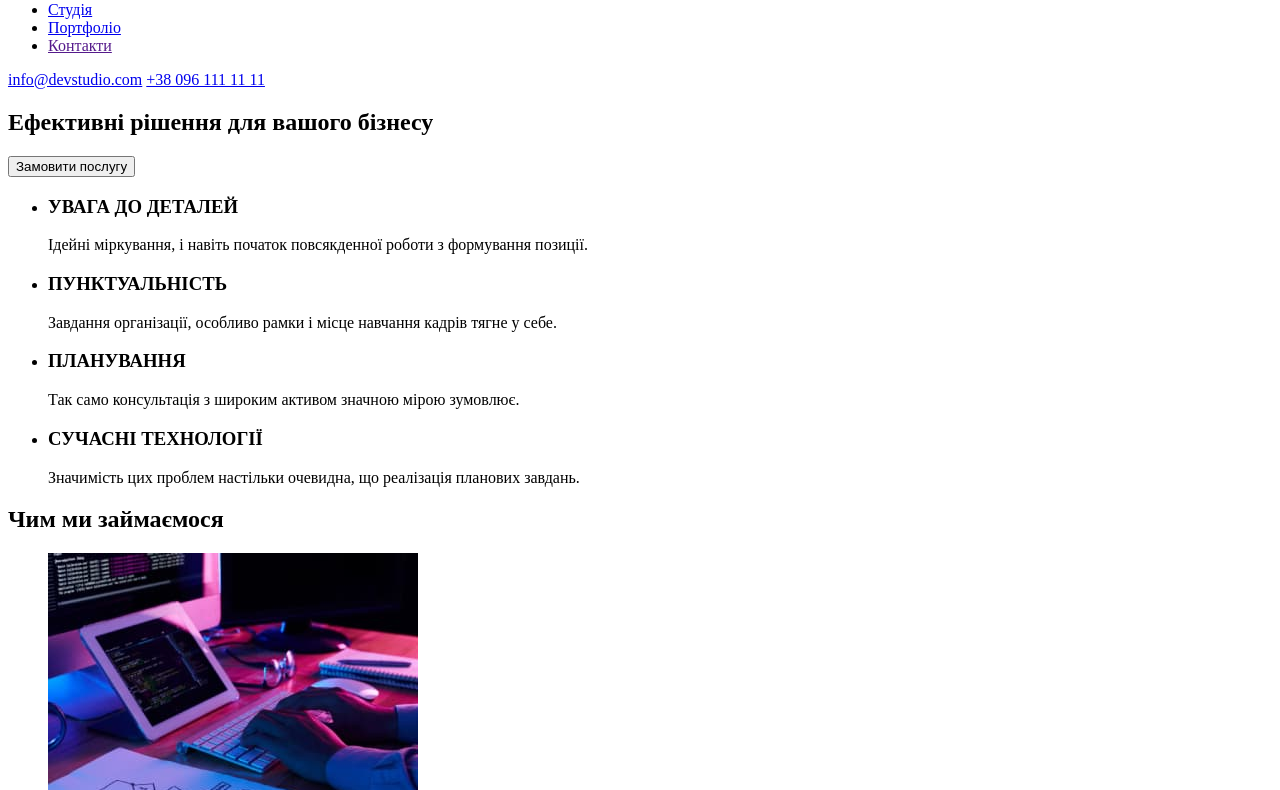
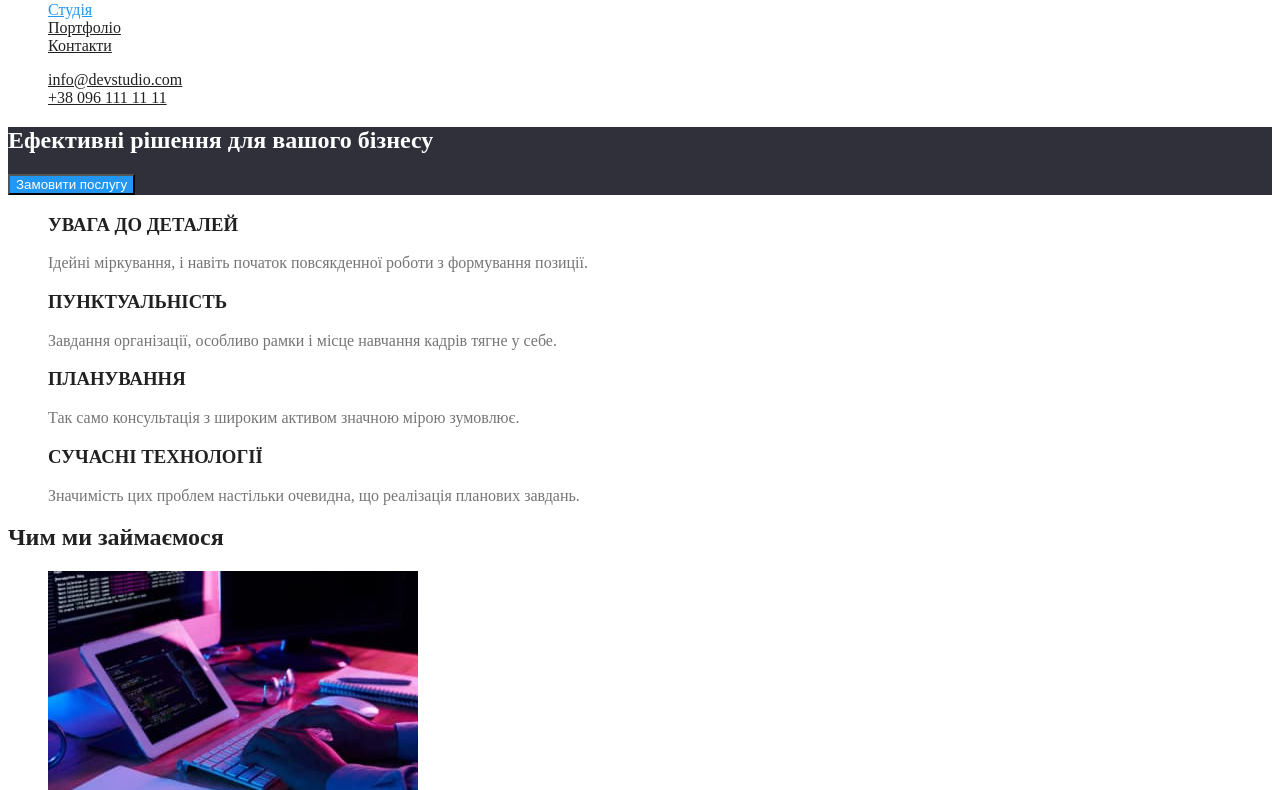
Before and after one commit to anastizs/goit-markup-hw-03, a plain HTML site: page index.html in a window 1280 px wide. Shown: the part 41-831 px from the top of the page. Drawn offline with Linux system fonts and the light colour scheme.

Commit message:
Приміняє стилі

```diff
--- a/css/styles.css
+++ b/css/styles.css
@@ -0,0 +1,84 @@
+:root{
+    --primery-text-color:#212121;
+    --title-text-color:#757575;
+    --accent-color: #2196F3;
+    --hero-title: #ffffff;
+    --bgr-color:#2F303A;
+
+}
+
+
+/* Основний колір тексту */
+body{
+    color: var(--primery-text-color);
+    background-color: var(--hero-title);
+}
+ /* другорядний колір тексту #757575*/
+  /* другорядний колір тексту #ffffff*/
+  /* Акцент #2196F3 */
+  /* другорядний фон #F5F4FA */
+  /* другорядний фон #2F303A*/
+
+
+  /* Шапка сторінки */
+.logo{
+    color: var(--primery-text-color);
+}
+span{
+    color: var(--accent-color);
+}
+.list{
+    list-style: none;
+}
+.page-header .link{
+    color: var(--primery-text-color);
+
+}
+.page-header .link:hover,
+.spage-header .link:focus{
+    color: var(--accent-color);
+}
+.site-nav .link.current{
+    color: var(--accent-color);
+}
+
+/* Герой */
+.hero{
+    background-color: var(--bgr-color);
+    color: var(--hero-title);
+}
+
+.hero-btn{
+    background: var(--accent-color);
+    color: var(--hero-title);
+}
+
+/* Особливості */
+.section{
+    color: var(--primery-text-color);
+}
+.section-text{
+    color: var(--title-text-color);
+}
+/* Чим ми займаємося */
+
+
+/* Наша команда */
+
+
+
+/* Підвал сторінки */
+.footer{
+    background-color: var(--bgr-color);
+    color: var(--hero-title);
+}
+.logo-footer{
+    color: var(--hero-title);
+
+}
+.link-footer{
+    color: rgba(255, 255, 255, 0.6);
+}
+.footer .link:hover,
+.footer .link:focus {
+    color: var(--accent-color);
--- a/index.html
+++ b/index.html
@@ -1,5 +1,6 @@
 <!DOCTYPE html>
 <html lang="uk">
+
 <head>
     <meta charset="UTF-8">
     <meta http-equiv="X-UA-Compatible" content="IE=edge">
@@ -7,90 +8,92 @@
     <title>Студія</title>
     <link rel="stylesheet" href="./css/styles.css">
 </head>
+
 <body>
     <!-- Шапка сторінки -->
-    <header>
+    <header class="page-header">
         <!-- Навігація на інші сторінки -->
-        <nav>
-            <a href="">WebStudio</a>
-            <ul>
+        <nav class="nav">
+            <a href="./index.html" class="logo"> <span>Web</span>Studio</a>
+            <ul class="site-nav list">
                 <li>
-                    <a href="./index.html">Студія</a>
+                    <a href="./index.html" class="link current">Студія</a>
                 </li>
                 <li>
-                    <a href="./portfolio.html">Портфоліо</a>
+                    <a href="./portfolio.html" class="link">Портфоліо</a>
                 </li>
                 <li>
-                    <a href="">Контакти</a>
+                    <a href="" class="link">Контакти</a>
                 </li>
             </ul>
+            <ul class="contact-nav list">
+                <li><a href="mailto:info@devstudio.com" class="link">info@devstudio.com</a></li>
+                <li><a href="tel:+380961111111" class="link">+38 096 111 11 11</a></li>
+            </ul>
         </nav>
-
-        <a href="mailto:info@devstudio.com">info@devstudio.com</a>
-        <a href="tel:+380961111111">+38 096 111 11 11</a>
 
 
     </header>
     <!-- Унікальний контент сторінки -->
-    <main>
-        <section>
-            <h1>Ефективні рішення для вашого бізнесу</h1>
-            <button type="button">Замовити послугу</button>
+    <main class="main">
+        <section class="hero">
+            <h1 class="hero-title">Ефективні рішення для вашого бізнесу</h1>
+            <button type="button" class="hero-btn">Замовити послугу</button>
         </section>
-<!-- Особливості -->
-        <section>
-            <ul>
+        <!-- Особливості -->
+        <section class="section">
+            <ul class="section-list list">
                 <li>
-                    <h3>УВАГА ДО ДЕТАЛЕЙ</h3>
-                    <p>Ідейні міркування, і навіть початок повсякденної роботи з формування позиції.</p>
+                    <h3 class="section-title">УВАГА ДО ДЕТАЛЕЙ</h3>
+                    <p class="section-text">Ідейні міркування, і навіть початок повсякденної роботи з формування позиції.</p>
                 </li>
                 <li>
-                    <h3>ПУНКТУАЛЬНІСТЬ</h3>
-                    <p>Завдання організації, особливо рамки і місце навчання кадрів тягне у себе.</p>
+                    <h3 class="section-title">ПУНКТУАЛЬНІСТЬ</h3>
+                    <p class="section-text">Завдання організації, особливо рамки і місце навчання кадрів тягне у себе.</p>
                 </li>
                 <li>
-                    <h3>ПЛАНУВАННЯ</h3>
-                    <p>Так само консультація з широким активом значною мірою зумовлює.</p>
+                    <h3 class="section-title">ПЛАНУВАННЯ</h3>
+                    <p class="section-text">Так само консультація з широким активом значною мірою зумовлює.</p>
                 </li>
                 <li>
-                    <h3>СУЧАСНІ ТЕХНОЛОГІЇ</h3>
-                    <p>Значимість цих проблем настільки очевидна, що реалізація планових завдань.</p>
+                    <h3 class="section-title">СУЧАСНІ ТЕХНОЛОГІЇ</h3>
+                    <p class="section-text">Значимість цих проблем настільки очевидна, що реалізація планових завдань.</p>
                 </li>
 
             </ul>
         </section>
         <!-- Чим ми займаємося -->
-        <section>
+        <section class="section">
             <h2>Чим ми займаємося</h2>
-            <ul>
+            <ul class="section-work list">
                 <li><img src="./images/box1.jpg" alt="Верстка" width="370"></li>
                 <li><img src="./images/box2.jpg" alt="Розробка додатку" width="370"></li>
                 <li><img src="./images/box3.jpg" alt="Вибір кольору" width="370"></li>
             </ul>
         </section>
         <!-- Наша команда -->
-        <section>
+        <section class="section">
             <h2>Наша команда</h2>
-            <ul>
+            <ul class="section-tim list">
                 <li>
                     <img src="./images/product-designer.jpg" alt="Product Designer" width="270">
-                    <h3>Ігор Дем'яненко</h3>
-                    <p>Product Designer</p>
+                    <h3 class="section-title">Ігор Дем'яненко</h3>
+                    <p class="section-text">Product Designer</p>
                 </li>
                 <li>
                     <img src="./images/frontend-developer.jpg" alt="Frontend Developer" width="270">
-                    <h3>Ольга Рєпіна</h3>
-                    <p>Frontend Developer</p>
+                    <h3 class="section-title">Ольга Рєпіна</h3>
+                    <p class="section-text">Frontend Developer</p>
                 </li>
                 <li>
                     <img src="./images/marketing.jpg" alt="Marketing" width="270">
-                    <h3>Микола Тарасов</h3>
-                    <p>Marketing</p>
+                    <h3 class="section-title">Микола Тарасов</h3>
+                    <p class="section-text">Marketing</p>
                 </li>
                 <li>
                     <img src="./images/ui-designer.jpg" alt="UI Designer" width="270">
-                    <h3>Михайло Єрмаков</h3>
-                    <p>UI Designer</p>
+                    <h3 class="section-title">Михайло Єрмаков</h3>
+                    <p class="section-text">UI Designer</p>
                 </li>
 
             </ul>
@@ -98,16 +101,17 @@
 
     </main>
     <!-- Підвал сторінки -->
-    <footer>
-        <a href="">WebStudio</a>
+    <footer class="footer">
+        <a href="" class="logo-footer"> <span>Web</span>Studio</a>
         <address>
             <p>м. Київ, пр-т Лесі Українки, 26</p>
-            <a href="mailto:info@devstudio.com">info@devstudio.com</a> <br>
-            <a href="tel:+380961111111">+38 096 111 11 11</a><br>
+            <a href="mailto:info@devstudio.com" class="link link-footer">info@devstudio.com</a> <br>
+            <a href="tel:+380961111111" class="link link-footer"">+38 096 111 11 11</a><br>
 
 
         </address>
     </footer>
 
 </body>
+
 </html>
```
Also changed, not shown: portfolio.html (+15 -15 lines).
